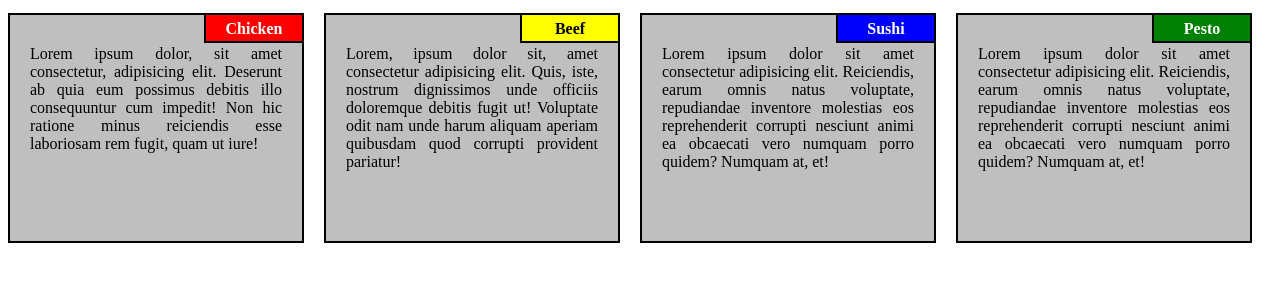
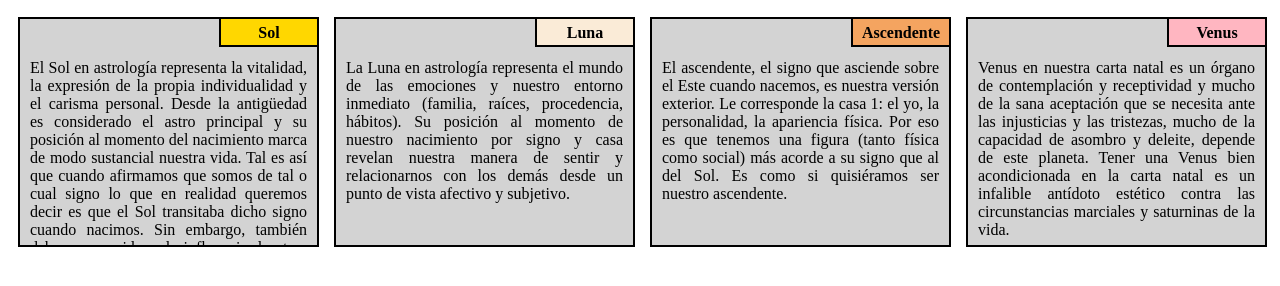
Before and after one commit to juanmarcoste/module2-solution, a plain HTML site: page index.html in a window 1280 px wide. Shown: the part 54-340 px from the top of the page. Drawn offline with nearby package versions, Linux system fonts and the light colour scheme; a web font is replaced by a local one.

Commit message:
astro vibes

```diff
--- a/css/styles2.css
+++ b/css/styles2.css
@@ -23,13 +23,15 @@ h2 {
   }
 
 p {
-  background-color: #bfbfbf;
+  background-color: lightgrey;
   border: 2px solid black;
   height: 230px;
-  margin-right: 20px;
-  margin-bottom: 20px;
-  padding: 30px 20px 20px 20px;
-  overflow: hidden;
+  margin-right: 5px;
+  margin-bottom: 10px;
+  margin-left: 10px;
+  margin-top: 20px;
+  padding: 40px 10px 10px 10px;
+  overflow: auto;
   text-align: justify;
   float: left;
 }
@@ -41,8 +43,8 @@ p {
 }
 
 #p1 {
-  background-color: red;
-  color: white;
+  background-color: gold;
+  color: black;
   position: absolute;
   top: 0;
   right: 0;
@@ -52,10 +54,11 @@ p {
   text-align: center;
   font-style: normal;
   font-weight: bold;
+  overflow: unset;
 
 }
 #p2 {
-  background-color:yellow ;
+  background-color:antiquewhite;
   color: black;
   position: absolute;
   top: 0;
@@ -66,12 +69,13 @@ p {
   padding: 5px;
   text-align: center;
   font-style: normal;
+  overflow: unset;
 
 
 }
 #p3 {
- background-color: blue;
- color: white;
+ background-color: sandybrown;
+ color: black;
   position: absolute;
   top: 0;
   right: 0;
@@ -81,12 +85,13 @@ p {
   padding: 5px;
   text-align: center;
   font-style: normal;
+  overflow: unset;
 
 }
 
 #p4 {
-  background-color: green;
-  color: white;
+  background-color: lightpink;
+  color: black;
   position: absolute;
   top: 0;
   right: 0;
@@ -96,6 +101,7 @@ p {
   padding: 5px;
   text-align: center;
   font-style: normal;
+  overflow: unset;
 
 }
 
--- a/index.html
+++ b/index.html
@@ -9,7 +9,7 @@
 <link rel="preconnect" href="https://fonts.googleapis.com">
 <link rel="preconnect" href="https://fonts.gstatic.com" crossorigin>
 <link href="https://fonts.googleapis.com/css2?family=Faustina:wght@300&display=swap" rel="stylesheet">
-	<title>Responsive Layout</title>
+	<title>Décimo Doctor</title>
 
 
 
@@ -19,26 +19,26 @@
 	<h1>Décimo Doctor</h1>
 	<h2>EST 2014</h2>
   <div class="col-lg-3 col-md-6 col-sm-12" id="container">
-    <p>Lorem ipsum dolor, sit amet consectetur, adipisicing elit. Deserunt ab quia eum possimus debitis illo consequuntur cum impedit! Non hic ratione minus reiciendis esse laboriosam rem fugit, quam ut iure!</p>
-  	<p id="p1">Chicken</p>
+    <p>El Sol en astrología representa la vitalidad, la expresión de la propia individualidad y el carisma personal. Desde la antigüedad es considerado el astro principal y su posición al momento del nacimiento marca de modo sustancial nuestra vida. Tal es así que cuando afirmamos que somos de tal o cual signo lo que en realidad queremos decir es que el Sol transitaba dicho signo cuando nacimos. Sin embargo, también debemos considerar la influencia de otros astros (Luna, Marte, Saturno, etc) que nos condicionan según el signo y la casa que ocupen en la carta natal, como así también los aspectos que formen entre sí.</p>
+  	<p id="p1">Sol</p>
 
   	</div>
 
-  <div class="col-lg-3 col-md-6 col-sm-12" id="container"><p>Lorem, ipsum dolor sit, amet consectetur adipisicing elit. Quis, iste, nostrum dignissimos unde officiis doloremque debitis fugit ut! Voluptate odit nam unde harum aliquam aperiam quibusdam quod corrupti provident pariatur!</p>
+  <div class="col-lg-3 col-md-6 col-sm-12" id="container"><p>La Luna en astrología representa el mundo de las emociones y nuestro entorno inmediato (familia, raíces, procedencia, hábitos). Su posición al momento de nuestro nacimiento por signo y casa revelan nuestra manera de sentir y relacionarnos con los demás desde un punto de vista afectivo y subjetivo.</p>
 
-  	<p id="p2">Beef</p>
+  	<p id="p2">Luna</p>
 
   </div>
 
-  <div class="col-lg-3 col-md-6 col-sm-12" id="container"><p>Lorem ipsum dolor sit amet consectetur adipisicing elit. Reiciendis, earum omnis natus voluptate, repudiandae inventore molestias eos reprehenderit corrupti nesciunt animi ea obcaecati vero numquam porro quidem? Numquam at, et!</p>
+  <div class="col-lg-3 col-md-6 col-sm-12" id="container"><p>El ascendente, el signo que asciende sobre el Este cuando nacemos, es nuestra versión exterior. Le corresponde la casa 1: el yo, la personalidad, la apariencia física. Por eso es que tenemos una figura (tanto física como social) más acorde a su signo que al del Sol. Es como si quisiéramos ser nuestro ascendente.</p>
 
-  	<p  id="p3">Sushi</p>
+  	<p  id="p3">Ascendente</p>
 
   	</div>
 
-  <div class="col-lg-3 col-md-6 col-sm-12" id="container"><p>Lorem ipsum dolor sit amet consectetur adipisicing elit. Reiciendis, earum omnis natus voluptate, repudiandae inventore molestias eos reprehenderit corrupti nesciunt animi ea obcaecati vero numquam porro quidem? Numquam at, et!</p>
+  <div class="col-lg-3 col-md-6 col-sm-12" id="container"><p>Venus en nuestra carta natal es un órgano de contemplación y receptividad y mucho de la sana aceptación que se necesita ante las injusticias y las tristezas, mucho de la capacidad de asombro y deleite, depende de este planeta. Tener una Venus bien acondicionada en la carta natal es un infalible antídoto estético contra las circunstancias marciales y saturninas de la vida.</p>
 
-  	<p  id="p4">Pesto</p>
+  	<p  id="p4">Venus</p>
 
   </div>
 
```
